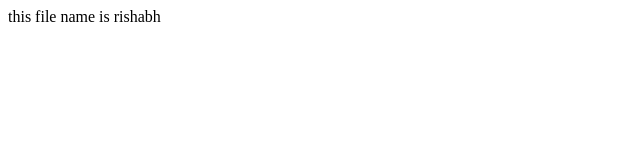
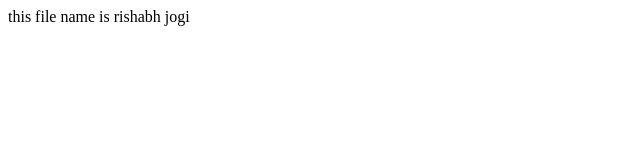
Before and after one commit to RishabhJogi/Ball-Crafft-FC, a plain HTML site: page RISHBAH.html in a window 1280 px wide. Shown: the full height of the page, 0-640 px from the left. Drawn offline with Linux system fonts and the light colour scheme.

Commit message:
added rishabh.html

```diff
--- a/RISHBAH.html
+++ b/RISHBAH.html
@@ -6,6 +6,6 @@
     <title>Document</title>
 </head>
 <body>
-    this file name is rishabh
+    this file name is rishabh jogi
 </body>
 </html>
```
